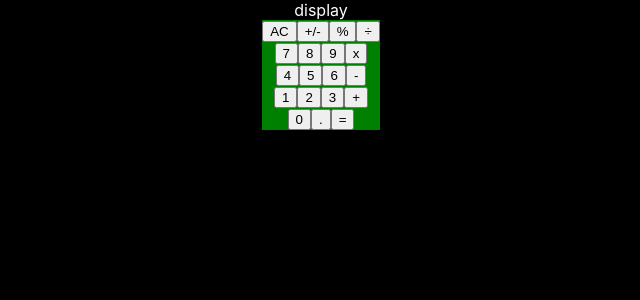
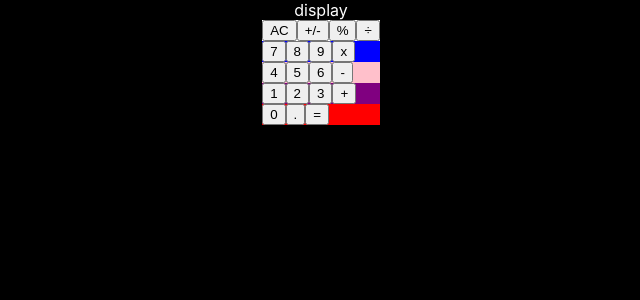
Before and after one commit to JoaoCodeClan/ReactCalc, a React (Create React App) app: page / in a window 1280 px wide. Shown: the top 300 px of the page, without its empty margins (319-959 px from the left). Built offline with nearby package versions, Linux system fonts and the light colour scheme.

Commit message:
cleaned duplicated css

```diff
--- a/src/App.css
+++ b/src/App.css
@@ -3,7 +3,14 @@ body{
   display:flex;
   justify-content: center;
   align-items: flex-start;
+
 }
+
+/* div{
+  display:flex;
+  justify-content: center;
+
+} */
 
 
 .App {
@@ -11,12 +18,37 @@ body{
   background-color: yellow;
   display:flex;
   flex-wrap: wrap;
-
   }
 
+.row{
+  display:flex;
+  flex-wrap:nowrap;
+  flex-direction:row;
+}
+
 #calc-container{
-  background-color: green;
+background-color: green;
 display:flex;
 flex-direction: column;
+}
+
+#row1 {
+  background-color: white;
 
 }
+#row2 {
+  background-color: blue;
+
+}
+#row3 {
+  background-color: pink;
+
+}
+#row4 {
+  background-color: purple;
+;
+}
+#row5 {
+  background-color: red;
+
+}
--- a/src/App.js
+++ b/src/App.js
@@ -41,7 +41,6 @@ const displayStyle={
                   <button id="bttn-zero">0</button>
                   <button id="bttn-dot">.</button>
                   <button id="bttn-equal">=</button>
-
               </div>
         </div>
     </div>
```
Lines whose indentation alone changed are shown as unchanged.
